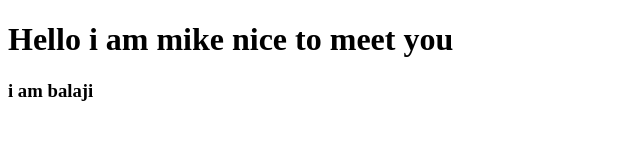
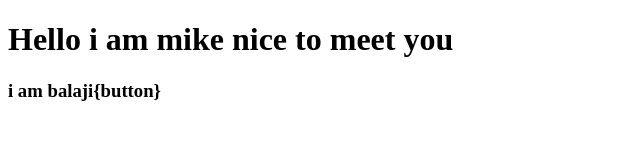
Before and after one commit to balaji811/Testing, a plain HTML site: page mike.html in a window 1280 px wide. Shown: the full height of the page, 0-640 px from the left. Drawn offline with Linux system fonts and the light colour scheme.

Commit message:
added message

```diff
--- a/mike.html
+++ b/mike.html
@@ -7,6 +7,6 @@
   </head>
   <body>
     <h1>Hello i am mike nice to meet you</h1>
-    <h3>i am balaji</h3>
+    <h3>i am balaji{button}</h3>
   </body>
 </html>
```
